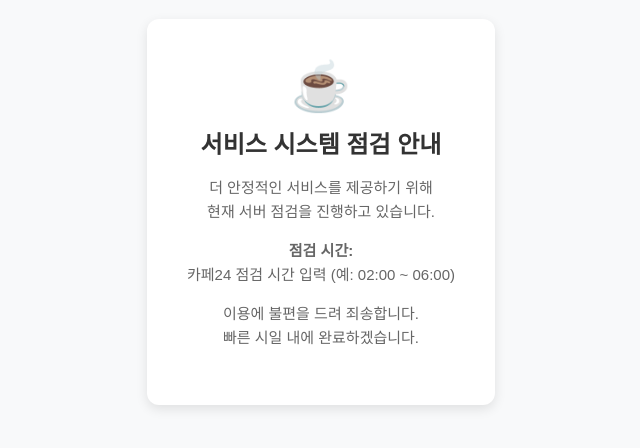
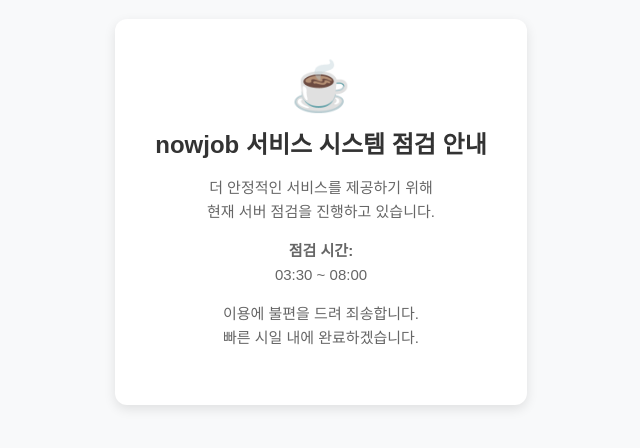
Before and after one commit to songsong1122/nowjob_maintenance, a plain HTML site: page index.html in a window 1280 px wide. Shown: the part 188-636 px from the top of the page, without its empty margins (319-959 px from the left). Drawn offline with Linux system fonts and the light colour scheme.

Commit message:
Update title and maintenance message in index.html

```diff
--- a/index.html
+++ b/index.html
@@ -3,7 +3,7 @@
 <head>
     <meta charset="UTF-8">
     <meta name="viewport" content="width=device-width, initial-scale=1.0">
-    <title>서비스 시스템 점검 안내</title>
+    <title>nowjob 서비스 시스템 점검 안내</title>
     <style>
         body {
             font-family: 'Apple SD Gothic Neo', sans-serif;
@@ -30,9 +30,9 @@
 <body>
     <div class="card">
         <div class="icon">☕</div>
-        <h1>서비스 시스템 점검 안내</h1>
+        <h1>nowjob 서비스 시스템 점검 안내</h1>
         <p>더 안정적인 서비스를 제공하기 위해<br>현재 서버 점검을 진행하고 있습니다.</p>
-        <p><strong>점검 시간:</strong><br>카페24 점검 시간 입력 (예: 02:00 ~ 06:00)</p>
+        <p><strong>점검 시간:</strong><br>03:30 ~ 08:00</p>
         <p>이용에 불편을 드려 죄송합니다.<br>빠른 시일 내에 완료하겠습니다.</p>
     </div>
 </body>
```
